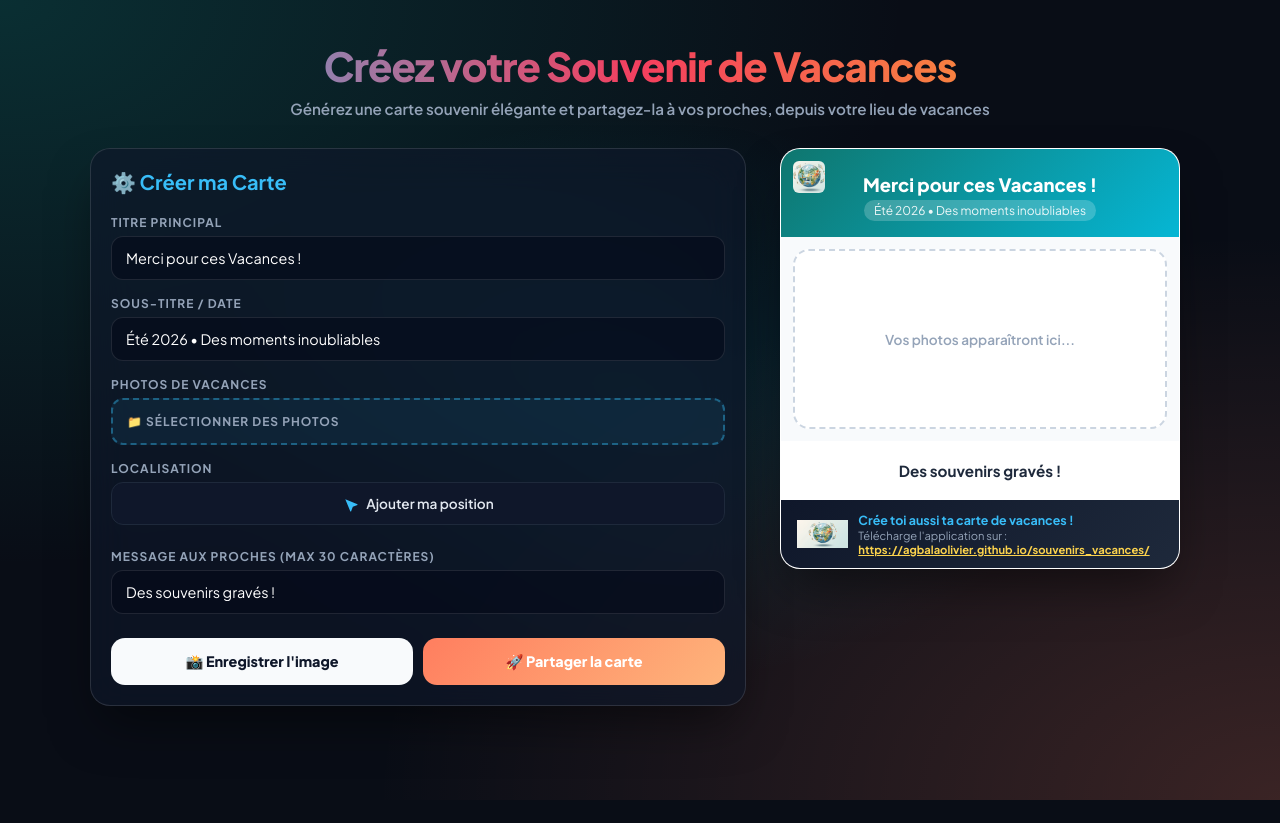
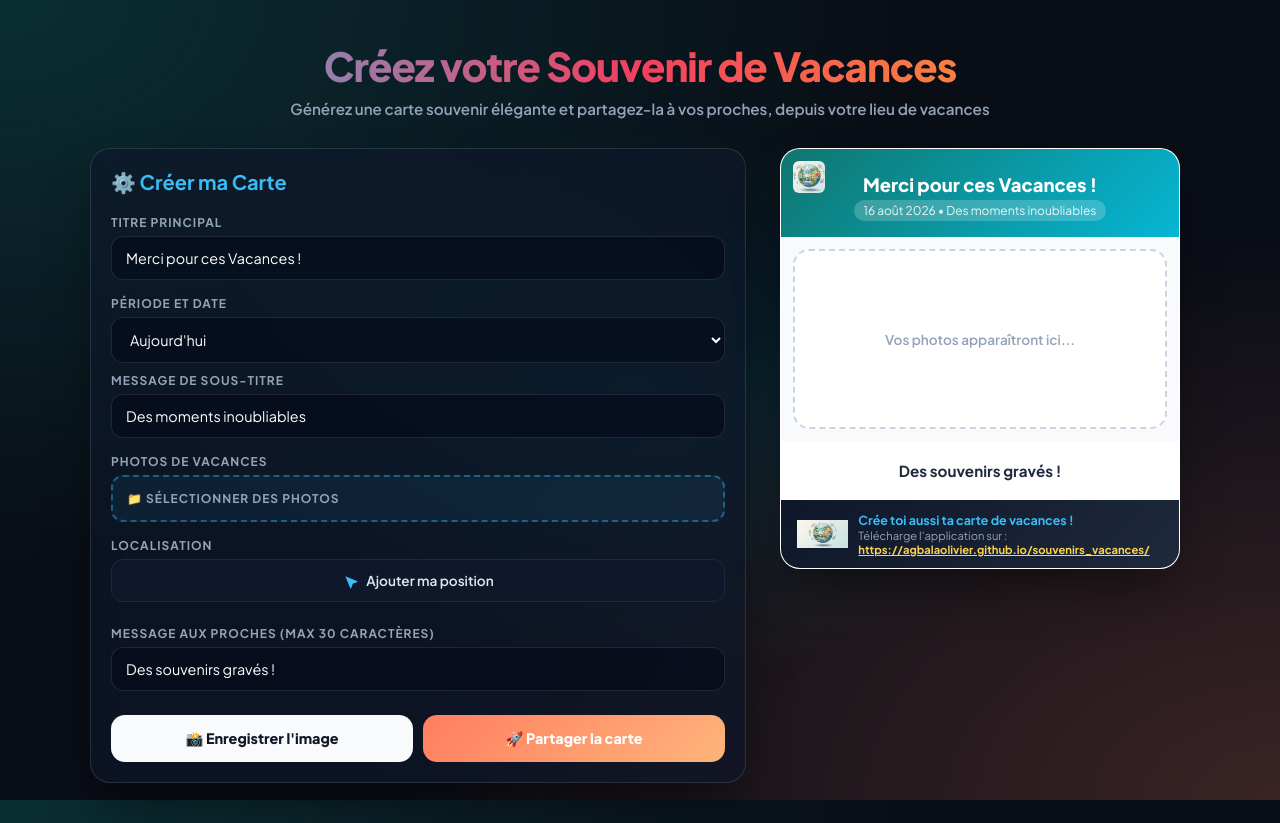
Before and after one commit to agbalaolivier/souvenirs_vacances, a plain HTML site: page index.html in a window 1280 px wide. Before the commit the page ends 800 px from the top, so only its background shows below. Drawn offline with nearby package versions, Linux system fonts and the light colour scheme.

Commit message:
Mise a jour dynamique de la date et correction des variables JS

```diff
--- a/app.js
+++ b/app.js
@@ -8,7 +8,6 @@ document.addEventListener('DOMContentLoaded', () => {
     // 1. SÉLECTION DES ÉLÉMENTS DU DOM
     // -------------------------------------------------------------
     const inTitle = document.getElementById('inTitle');
-    const inSubtitle = document.getElementById('inSubtitle');
     const inMessage = document.getElementById('inMessage');
     const inMedia = document.getElementById('inMedia');
 
@@ -20,6 +19,11 @@ document.addEventListener('DOMContentLoaded', () => {
     const btnDownload = document.getElementById('btnDownload');
     const btnShare = document.getElementById('btnShare');
     const flyerCard = document.getElementById('flyerCard');
+
+    // Éléments du sous-titre et de la date (Déclarés une seule fois)
+    const periodSelect = document.getElementById('periodSelect');
+    const customDatePicker = document.getElementById('customDatePicker');
+    const inSubtitleText = document.getElementById('inSubtitleText');
 
     // Lightbox
     const imageModal = document.getElementById('imageModal');
@@ -37,15 +41,66 @@ document.addEventListener('DOMContentLoaded', () => {
         inTitle.addEventListener('input', e => outTitle.textContent = e.target.value);
     }
 
-    if (inSubtitle && outSubtitle) {
-        inSubtitle.addEventListener('input', e => outSubtitle.textContent = e.target.value);
-    }
-
     if (inMessage && outMessage) {
         inMessage.addEventListener('input', e => {
             outMessage.textContent = e.target.value.slice(0, 30);
         });
     }
+
+    // Fonction de gestion dynamique du sous-titre et des dates
+    function updateSubtitle() {
+        if (!periodSelect || !outSubtitle) return;
+
+        let selectedPeriod = periodSelect.value;
+
+        // 1. Cas "Aujourd'hui"
+        if (selectedPeriod === 'today') {
+            if (customDatePicker) customDatePicker.style.display = 'none';
+            const today = new Date();
+            selectedPeriod = today.toLocaleDateString('fr-FR', {
+                day: 'numeric',
+                month: 'long',
+                year: 'numeric'
+            });
+        }
+        // 2. Cas "Date précise"
+        else if (selectedPeriod === 'customDate') {
+            if (customDatePicker) {
+                customDatePicker.style.display = 'block';
+                if (customDatePicker.value) {
+                    const dateObj = new Date(customDatePicker.value);
+                    selectedPeriod = dateObj.toLocaleDateString('fr-FR', {
+                        day: 'numeric',
+                        month: 'long',
+                        year: 'numeric'
+                    });
+                } else {
+                    selectedPeriod = 'Date';
+                }
+            }
+        }
+        // 3. Cas des saisons
+        else {
+            if (customDatePicker) customDatePicker.style.display = 'none';
+        }
+
+        const customText = inSubtitleText ? inSubtitleText.value.trim() : '';
+
+        // Assemblage final sur la carte
+        if (customText) {
+            outSubtitle.textContent = `${selectedPeriod} • ${customText}`;
+        } else {
+            outSubtitle.textContent = selectedPeriod;
+        }
+    }
+
+    // Écouteurs pour le sous-titre
+    if (periodSelect) periodSelect.addEventListener('change', updateSubtitle);
+    if (customDatePicker) customDatePicker.addEventListener('change', updateSubtitle);
+    if (inSubtitleText) inSubtitleText.addEventListener('input', updateSubtitle);
+
+    // Initialisation du sous-titre au chargement
+    updateSubtitle();
 
     // -------------------------------------------------------------
     // 3. GALERIE PHOTO & LIGHTBOX
@@ -172,6 +227,7 @@ document.addEventListener('DOMContentLoaded', () => {
         });
     }
 
+    // -------------------------------------------------------------
     // 5. PARTAGER LA CARTE SUR WHATSAPP
     // -------------------------------------------------------------
     if (btnShare) {
@@ -181,8 +237,7 @@ if (btnShare) {
                 btnShare.innerText = "⏳ Préparation...";
                 btnShare.disabled = true;
 
-            const shareText = `Crée toi aussi ta carte de vacances sur :\nhttps://agbalaolivier.github.io/souvenirs_vacances/`;
-
+                const shareText = `Crée toi aussi ta carte de vacances sur :\n${APP_LINK}`;
                 const canvas = await generateCanvas();
 
                 canvas.toBlob(async (blob) => {
@@ -190,7 +245,6 @@ if (btnShare) {
 
                     const file = new File([blob], 'carte-souvenir.png', { type: 'image/png' });
 
-                // Sur Mobile (Android/iOS) : partage la photo ET le texte ensemble
                     if (navigator.share && navigator.canShare && navigator.canShare({ files: [file] })) {
                         try {
                             await navigator.share({
@@ -202,7 +256,6 @@ if (btnShare) {
                             if (shareErr.name !== 'AbortError') console.log('Partage annulé');
                         }
                     } else {
-                    // Sur PC / Navigateur sans support complet : copie le lien et télécharge l'image
                         await navigator.clipboard.writeText(shareText);
 
                         const link = document.createElement('a');
@@ -222,8 +275,9 @@ if (btnShare) {
             }
         });
     }
+
     // -------------------------------------------------------------
-// GÉOLOCALISATION ET DÉTECTION DE LA VILLE
+    // 6. GÉOLOCALISATION ET DÉTECTION DE LA VILLE
     // -------------------------------------------------------------
     const btnGeolocate = document.getElementById('btnGeolocate');
     const geoStatus = document.getElementById('geoStatus');
@@ -245,19 +299,16 @@ if (btnGeolocate) {
                     const lon = position.coords.longitude;
 
                     try {
-                    // Reverse Geocoding via l'API OpenStreetMap Nominatim
                         const response = await fetch(
                             `https://nominatim.openstreetmap.org/reverse?format=json&lat=${lat}&lon=${lon}`
                         );
                         const data = await response.json();
 
-                    // Extraire le nom de la ville ou du village
                         const city = data.address.city || data.address.town || data.address.village || data.address.state || "Position détectée";
                         const country = data.address.country || "";
 
                         const locationString = `${city}, ${country}`;
 
-                    // Affichage dans le badge sur la carte
                         if (outLocationText) outLocationText.textContent = locationString;
                         if (locationBadge) locationBadge.style.display = 'inline-flex';
 
--- a/index.html
+++ b/index.html
@@ -44,10 +44,27 @@
                 <input type="text" id="inTitle" value="Merci pour ces Vacances !">
             </div>
 
-            <div class="form-group">
-                <label for="inSubtitle">Sous-titre / Date</label>
-                <input type="text" id="inSubtitle" value="Été 2026 • Des moments inoubliables">
-            </div>
+            <!-- CHAMP DYNAMIQUE POUR LE SOUS-TITRE / DATE -->
+<div class="form-group">
+    <label for="periodSelect">PÉRIODE ET DATE</label>
+    <div class="subtitle-inputs-grid">
+        <!-- Sélection de la période ou saison -->
+        <select id="periodSelect" class="form-input">
+            <option value="today">Aujourd'hui</option>
+            <option value="Été 2026">Été 2026</option>
+            <option value="Hiver 2026">Hiver 2026</option>
+            <option value="Printemps 2026">Printemps 2026</option>
+            <option value="Automne 2026">Automne 2026</option>
+            <option value="customDate">Date précise...</option>
+        </select>
+
+        <!-- Input de date si l'utilisateur choisit "Date précise" (masqué par défaut) -->
+        <input type="date" id="customDatePicker" class="form-input" style="display: none;">
+    </div>
+
+    <label for="inSubtitleText" style="margin-top: 10px;">MESSAGE DE SOUS-TITRE</label>
+    <input type="text" id="inSubtitleText" class="form-input" value="Des moments inoubliables" placeholder="Ex: Des moments inoubliables">
+</div>
 
             <div class="form-group">
                 <label>Photos de vacances</label>
--- a/style.css
+++ b/style.css
@@ -143,6 +143,27 @@ img, svg {
     border-color: #38bdf8;
     box-shadow: 0 0 0 3px rgba(56, 189, 248, 0.15);
 }
+.subtitle-inputs-grid {
+    display: flex;
+    gap: 8px;
+
+
+}
+
+.subtitle-inputs-grid select,
+.subtitle-inputs-grid input {
+    flex: 1;
+     width: 100%;
+    background: rgba(2, 6, 23, 0.5);
+    border: 1px solid rgba(255, 255, 255, 0.1);
+    border-radius: 12px;
+    padding: 12px 14px;
+    color: #fff;
+    font-size: 0.9rem;
+    outline: none;
+}
+
+
 
 /* Géolocalisation */
 .geo-input-wrapper {
```
Lines whose indentation alone changed are shown as unchanged.
